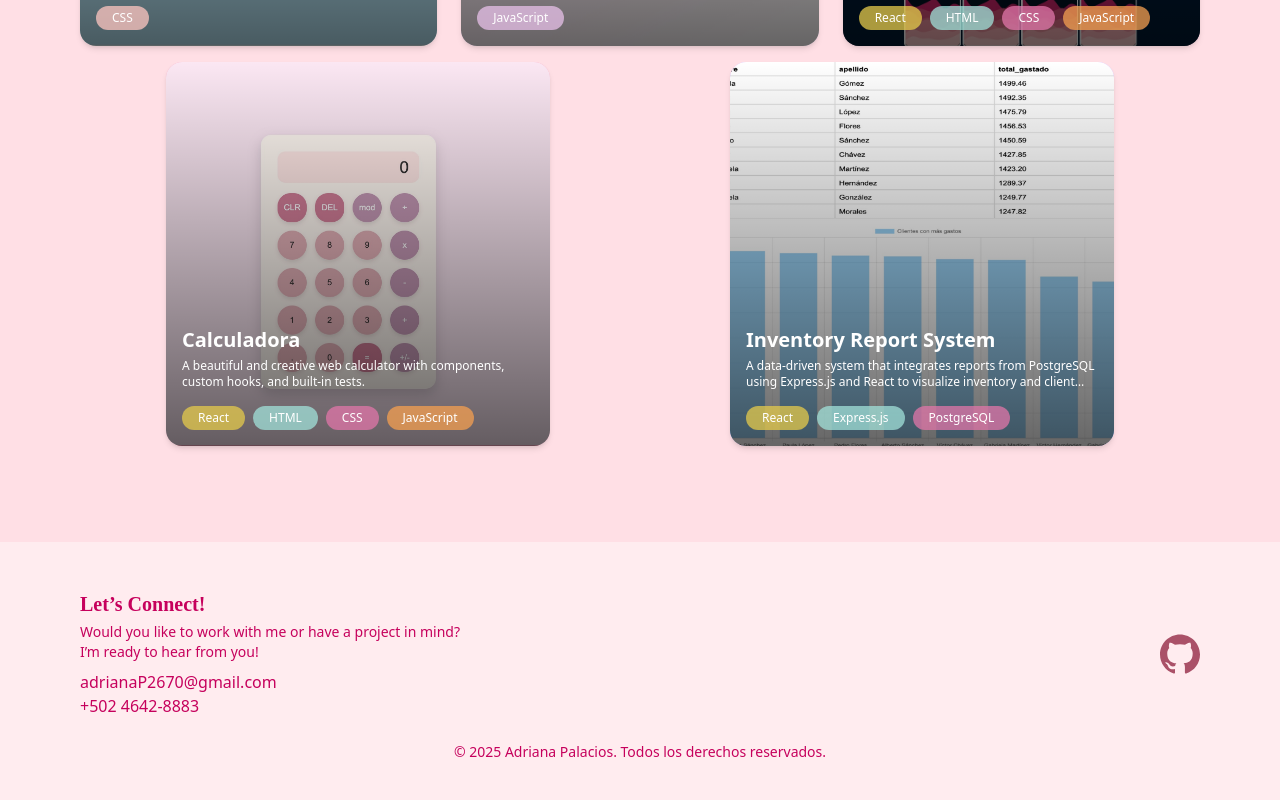
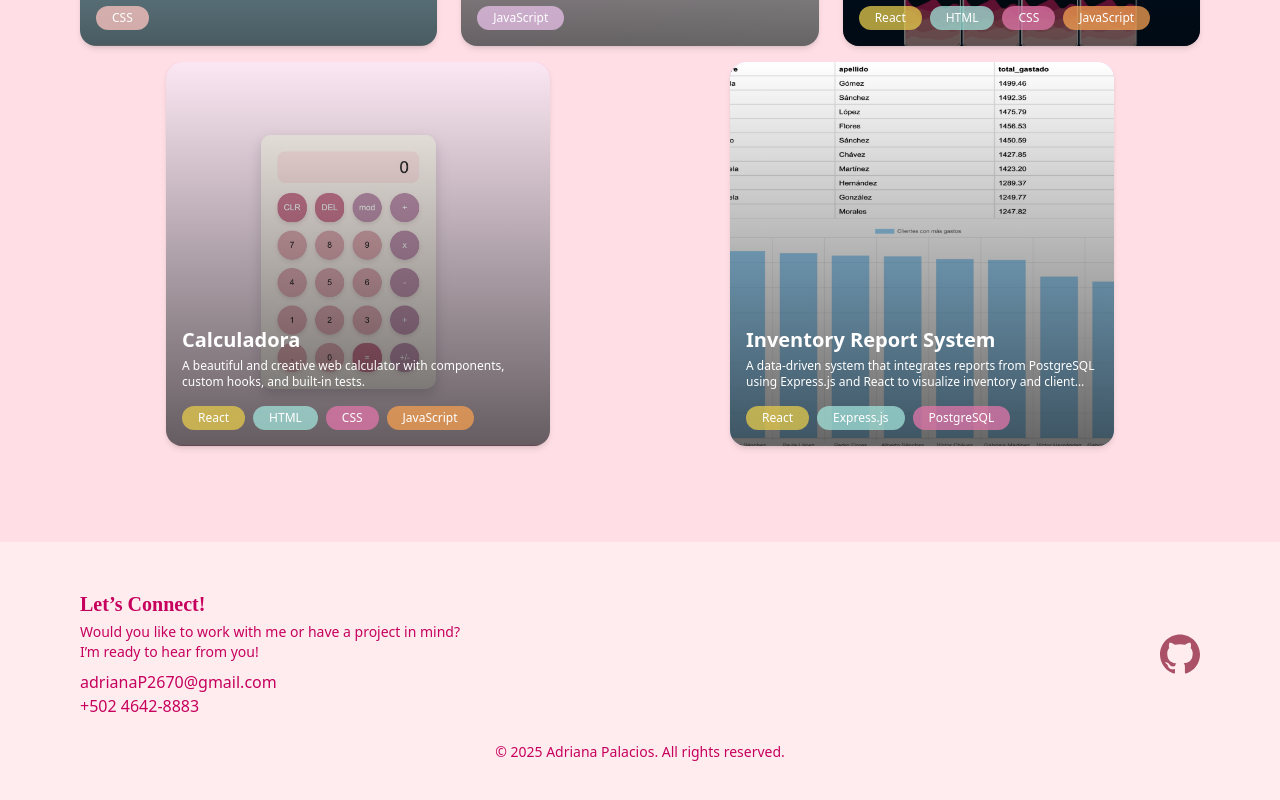
Before and after one commit to adrianap0607/Portafolio, a React (Vite) app in the folder PortafolioAdriana/: page / in a window 1280 px wide. Shown: the part 3023-3823 px from the top of the page. Built offline with nearby package versions, Linux system fonts and the light colour scheme; a web font is replaced by a local one.

Commit message:
portafolio final

```diff
--- a/PortafolioAdriana/src/App.jsx
+++ b/PortafolioAdriana/src/App.jsx
@@ -367,7 +367,7 @@ function App() {
               />
             </a>
           </div>
-          <p className="text-sm text-pink-700 text-center mt-6">© {new Date().getFullYear()} Adriana Palacios. Todos los derechos reservados.</p>
+          <p className="text-sm text-pink-700 text-center mt-6">© {new Date().getFullYear()} Adriana Palacios. All rights reserved.</p>
         </footer>
       </div>
     </main>
```
